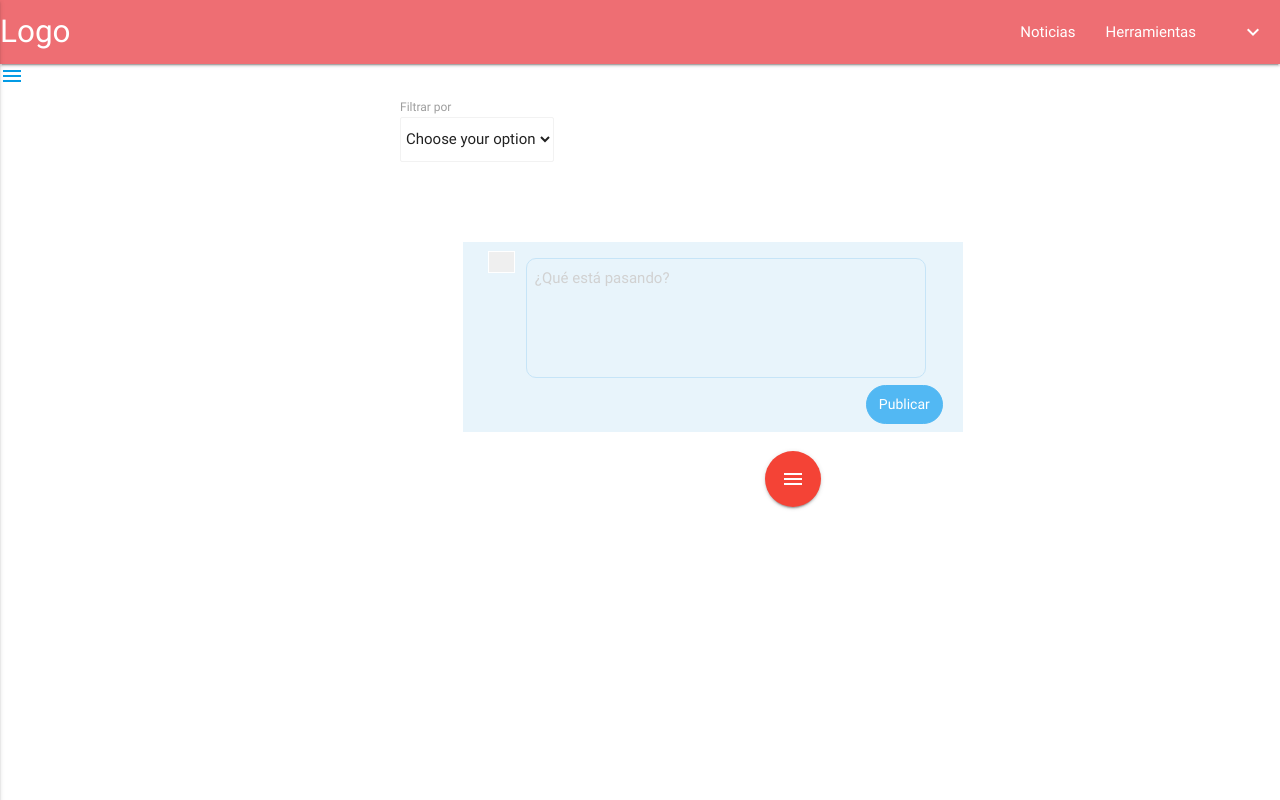
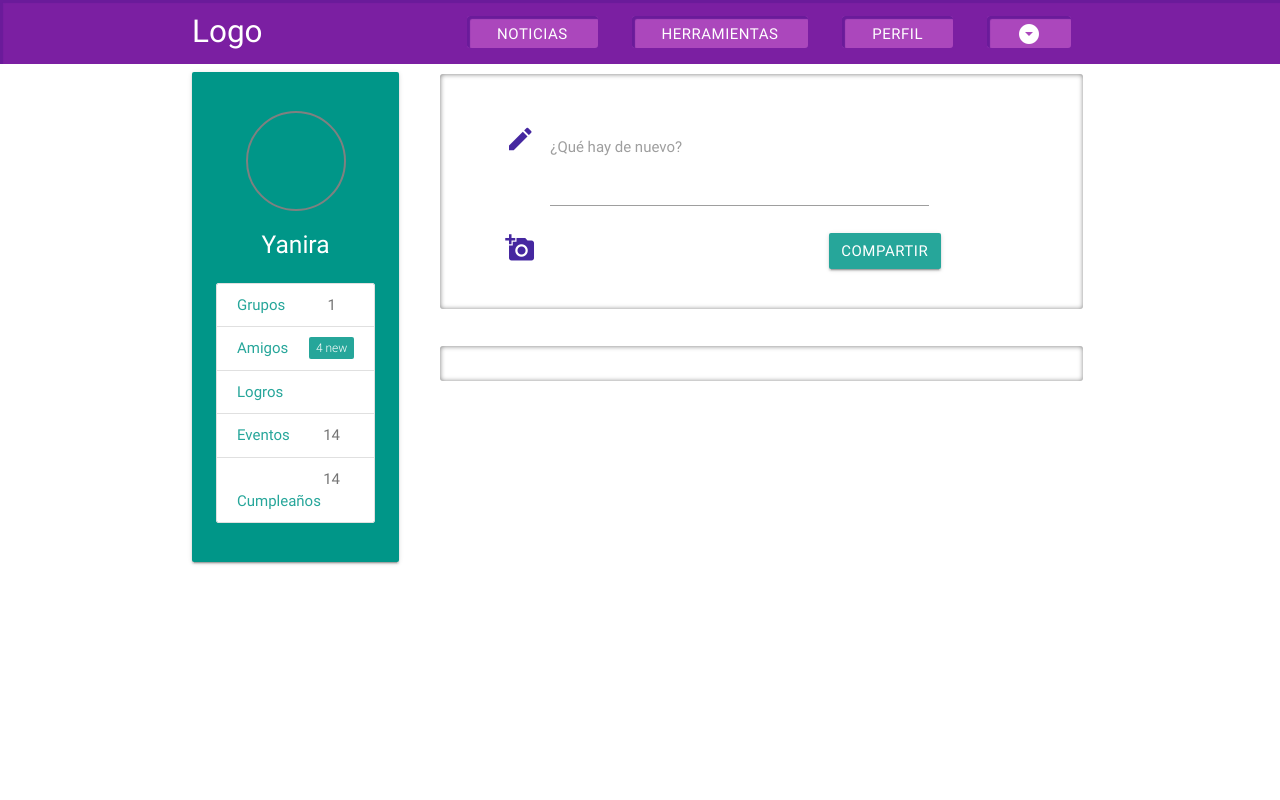
Before and after one commit to Angelicavc21/red-social-YaniraAngelica, a plain HTML site: page views/news.html in a window 1280 px wide. Drawn offline with nearby package versions, Linux system fonts and the light colour scheme.

Commit message:
añadiendo mejora en newa.html, js, css

```diff
--- a/css/news.css
+++ b/css/news.css
@@ -1,66 +1,74 @@
-
-/* style SECTION COMPARTIR*/
-
-#publics {
-  width: 40%;
-  margin-top: 10vh;
+.capitalize {
+  text-transform: capitalize;
 }
 
-#user-publicar {
-  left: 90.5%;
-  background-color: #E8F4FB;
-  position: relative;
-  width: 500px;
+/*  header*/
+.border-nav {
+  border: 2px solid #7B1FA2;
+  border-radius: 5px;
+  color: #ffff;
 }
 
-#user-publicar>div {
-  background-color: #EFEFEF;
-  border: 1px solid #ffffff;
-  margin-left: 5%;
-  padding: 2% 2.5%;
-  position: absolute;
-  top: 5%;
+.purple {
+  box-shadow: 2px 2px 1px 1px #6a1b9a inset;
 }
 
-#user-publicar>form {
-  left: 12.5%;
-  bottom: 10%;
-  position: relative;
-  width: 400px;
-  top: 0;
+/*barra de perfil*/
 
+.img-user {
+  border: 2px solid gray;
+  border-radius: 50%;
+  height: 100px;
+  margin: auto;
+  margin-bottom: 20px;
+  margin-top: 15px;
+  width: 100px;
 }
 
-#user-publicar>form>textarea {
-  border: 1px solid #c6e4f7;
-  border-radius: 10px;
-  min-height: 15vh;
-  margin-top: 2vh;
-  outline: none;
-  overflow: hidden;
-  padding: 2%;
-  padding-right: 5%;
-  resize: none;
-  width: 100%;
+.name-news {
+  color: #ffff;
+  margin-bottom: 25px;
+  text-align: center;
 }
 
+/*posts*/
 
-#user-publicar>form>span#btn-publicar {
-  background-color: #52b8f3;
-  border: 1px solid #52b8f3;
-  border-radius: 20px;
-  color: white;
-  cursor: pointer;
+.border-post {
+  border-radius: 3px;
+  box-shadow: 0.2px 0.3px 5px gray inset;
   display: inline-block;
-  font-size: 14px;
-  margin-left: 340px;
-  margin-bottom: 2%;
-  padding: 2% 3%;
+  left: 4.5%;
+  margin-top: 10px;
+  padding-top: 35px;
+  position: relative;
+  width: 70%;
 }
 
-/**/
+.color-purple {
+  color: #4527A0;
+}
 
-.options {
-  position: absolute;
-  margin-top: 19px;
+.color-purple:hover {
+  border-radius: 5px;
+  box-shadow: 0.2px 0.3px 10px gray inset;
+  color: #7B1FA2;
+  padding: 3px;
 }
+
+.likes:hover {
+  border-radius: 5px;
+  box-shadow: 0.2px 0.3px 10px gray inset;
+  color: #7B1FA2;
+  padding: 3px;
+}
+
+/*color de texto en botones*/
+
+.text-color {
+  color: #ffff;
+}
+
+label.text-color::before {
+  border: 1.5px solid #ffff;
+  border-radius: 4px;
+}
--- a/css/profile.css
+++ b/css/profile.css
@@ -6,11 +6,11 @@
 .border-nav {
   border: 2px solid #7B1FA2;
   border-radius: 5px;
-  color: #7B1FA2;
+  color: #ffff;
 }
 
-.yellow {
-  box-shadow: 2px 2px 10px #ffea00 inset;
+.purple {
+  box-shadow: 2px 2px 1px 1px #6a1b9a inset;
 }
 
 /*  perfil*/
@@ -56,6 +56,7 @@
 .border-post {
   border-radius: 3px;
   box-shadow: 0.2px 0.3px 5px gray inset;
+  display: inline-block;
   left: 6%;
   padding-top: 35px;
   position: relative;
--- a/js/login.js
+++ b/js/login.js
@@ -22,6 +22,7 @@ function begin() {
       $('#login').hide();
       $('#root').append('<img src="' + result.user.photoURL + '">');
     });
+    window.location.href = '../views/news.html';
   });
   //  Esta funcion guarda automaticamente los datos
   function saveData(user) {
--- a/js/news.js
+++ b/js/news.js
@@ -1,6 +1,44 @@
-$(".dropdown-button").dropdown();
-
-// Initialize collapse button
-$(".button-collapse").sideNav();
-// Initialize collapsible (uncomment the line below if you use the dropdown variation)
-//$('.collapsible').collapsible();
+$(document).ready(begin());
+function begin() {
+  $('#textarea1').val('New Text');
+  $('#textarea1').trigger('autoresize');
+  //  Habilitando post
+  var newDate = new Date();
+  var $textarea = $('#icon_prefix2');
+  var $containerPost = $('#container-post');
+  var $btnPost = $('#btn-post');
+  $btnPost.on('click', function() {
+    var $textPost = $textarea.val();
+    if ($textPost.length > 0) {
+      $containerPost.append(
+        '<div class="border-post row">' +
+          '<form class="col l10 offset-l1 offset-s1 s10">' +
+            '<div class="row">' +
+              '<div class="input-field col l11 s11">' +
+                '<i id="edit-btn" class="color-purple material-icons prefix">mode_edit</i>' +
+                '<textarea id="text-edit" class="materialize-textarea" disabled>' + $textPost + '</textarea>' +
+                '<div id="container-btn-save" class="row">' +
+                  '<span class="col l2 left"><i class="likes material-icons">thumb_up</i></span>' +
+                  '<span class="col l2 left"><i class="likes material-icons">favorite</i></span>' +
+                  '<span class="col l2 left"><i class="likes material-icons">fitness_center</i></span>' +
+                  '<span class="valign-wrapper col l2 right">' + newDate.getHours() + ':' + newDate.getMinutes() + '  ' + newDate.getFullYear() + '/' + (newDate.getMonth() + 1) + '/' + newDate.getDate() + '</span>' +
+                '</div>' +
+              '</div>' +
+            '</div>' +
+          '</form>' +
+        '</div>'
+      );
+      var $editBtn = $('#edit-btn');
+      $editBtn.on('click', function() {
+        $('#text-edit').removeAttr('disabled');
+        $('#container-btn-save').append(
+          '<a id="btn-save" class="waves-effect waves-light btn">guardar</a>'
+        );
+        $('#btn-save').on('click', function() {
+          $('#text-edit').attr('disabled', true);
+          $('#btn-save').remove();
+        });
+      });
+    }
+  });
+}
--- a/views/news.html
+++ b/views/news.html
@@ -10,81 +10,67 @@
   <link rel="stylesheet" href="../css/news.css">
 </head>
 <body>
-
+  <header>
+    <!-- Menú -->
+    <nav class="purple darken-2">
+      <div class="container nav-wrapper">
+        <a href="#!" class="brand-logo">Logo</a>
+        <a href="#" data-activates="mobile-demo" class="button-collapse"><i class="material-icons">menu</i></a>
+        <div>
+          <ul class="right hide-on-med-and-down">
+            <li><a class="border-nav purple lighten-1 waves-effect waves-light btn">Noticias</a></li>
+            <li><a class="border-nav purple lighten-1 waves-effect waves-light btn">Herramientas</a></li>
+            <li><a class="border-nav purple lighten-1 waves-effect waves-light btn">Perfil</a></li>
+            <li><a class="border-nav purple lighten-1 waves-effect waves-light btn dropdown-button" data-beloworigin="true" href='#' data-activates='dropdown1'><i class="material-icons">arrow_drop_down_circle</i></a></li>
             <!-- Dropdown Structure -->
-<ul id="dropdown1" class="dropdown-content">
-  <li><a href="#!">configuración</a></li>
-  <li><a href="#!">salir</a></li>
+            <ul id='dropdown1' class='dropdown-content'>
+              <li><a href="#!">Config.</a></li>
+              <li class="divider"></li>
+              <li><a href="#!">Salir</a></li>
             </ul>
-<nav>
-  <div class="nav-wrapper">
-    <a href="#!" class="brand-logo">Logo</a>
-    <ul class="right hide-on-med-and-down">
-      <li><a href="sas.html">Noticias</a></li>
-      <li><a href="badgs.html">Herramientas</a></li>
-      <!-- Dropdown Trigger -->
-      <li><a class="dropdown-button" href="#!" data-activates="dropdown1"><i class="material-icons right">expand_more</i></a></li>
+          </ul>
+          <ul class="side-nav" id="mobile-demo">
+            <li><a href="sass.html">Noticias</a></li>
+            <li><a href="badges.html">Herramientas</a></li>
+            <li><a href="collapsible.html">Perfil</a></li>
+            <li><a href="mobile.html">Salir</a></li>
           </ul>
         </div>
+      </div>
     </nav>
-<div>
-<ul id="slide-out" class="side-nav">
-    <li><div class="user-view">
-      <div class="background">
-        <img src="../assets/images/paisaje1.jpg">
+  </header>
+  <section class="container">
+    <div class="row">
+      <div class="col s12 l3">
+        <div class="card-panel teal">
+          <div id="photo-user" class="img-user"></div>
+          <h5 id="name-user" class="name-news">Yanira</h5>
+          <div class="collection">
+            <a href="#!" class="collection-item"><span class="badge">1</span>Grupos</a>
+            <a href="#!" class="collection-item"><span class="new badge">4</span>Amigos</a>
+            <a href="#!" class="collection-item">Logros</a>
+            <a href="#!" class="collection-item"><span class="badge">14</span>Eventos</a>
+            <a href="#!" class="collection-item"><span class="badge">14</span>Cumpleaños</a>
           </div>
-      <a href="#!user"><img class="circle" src="../assets/images/usuario.jpg"></a>
-      <a href="#!name"><span class="white-text name">John Doe</span></a>
-      <a href="#!email"><span class="white-text email">jdandturk@gmail.com</span></a>
         </div>
-   </li>
-   <!--¡Cuentanos como te va hoy!-->
-    <li><a href="#!"><i class="material-icons">mood</i>¡Cuentanos como te va hoy!</a></li>
-    <div class="post">
-        <textarea id="text" rows="2" placeholder="¿Qué esta pasando?"></textarea>
-        <button id="btn" type="button" name="btn">Publicar</button>
-        <span class="counter"></span>
       </div>
-      <div class="container-publicar">
+      <div class="border-post row">
+        <form class="col l10 offset-l1 offset-s1 s11">
+          <div class="row">
+            <div class="input-field col l10 s11">
+              <i class="color-purple material-icons prefix">mode_edit</i>
+              <textarea id="icon_prefix2" class="materialize-textarea"></textarea>
+              <label for="icon_prefix2">¿Qué hay de nuevo?</label>
+              <div class="row">
+                <span class="col l2 left"><i class="color-purple small material-icons">add_a_photo</i></span>
+                <button id="btn-post" class="col l3 right waves-light btn" type="button" name="button">Compartir</button>
               </div>
-    <li><a class="btn-floating green"><i class="material-icons">people</i>grupos</a></li>
-    <li><a class="btn-floating green"><i class="material-icons">publish</i></a></li>
-    <li><a class="waves-effect" href="#!">Third Link With Waves</a></li>
-  </ul>
-  <a href="#" data-activates="slide-out" class="button-collapse"><i class="material-icons">menu</i></a>
             </div>
-<!--filtrado-->
-  <label>Filtrar por</label>
-  <select class="browser-default">
-    <option value="" disabled selected>Choose your option</option>
-    <option value="1">Option 1</option>
-    <option value="2">Option 2</option>
-    <option value="3">Option 3</option>
-  </select>
-
-  <section id="publics">
-      <div id="user-publicar">
-        <div class="border-circle">
-          <i class="person"></i>
           </div>
-        <form action="">
-          <textarea name="publicar-user" id="publicar" placeholder="¿Qué está pasando?"></textarea>
-          <span id="btn-publicar">Publicar</span>
         </form>
       </div>
-    </section>
-    <section>
-      <div class="options">
-          <div class="fixed-action-btn horizontal click-to-toggle">
-              <a class="btn-floating btn-large red">
-                <i class="material-icons">menu</i>
-              </a>
-              <ul>
-                <li><a class="btn-floating red"><i class="material-icons">insert_chart</i></a></li>
-                <li><a class="btn-floating yellow darken-1"><i class="material-icons">format_quote</i></a></li>
-                <li><a class="btn-floating green"><i class="material-icons">publish</i></a></li>
-                <li><a class="btn-floating blue"><i class="material-icons">attach_file</i></a></li>
-              </ul>
+      <div id="container-post" class="border-post row">
+
       </div>
     </div>
   </section>
```
Also changed, not shown: views/login.html (+2 -2 lines), views/profile.html (+7 -10 lines). Lines whose indentation alone changed are shown as unchanged.
